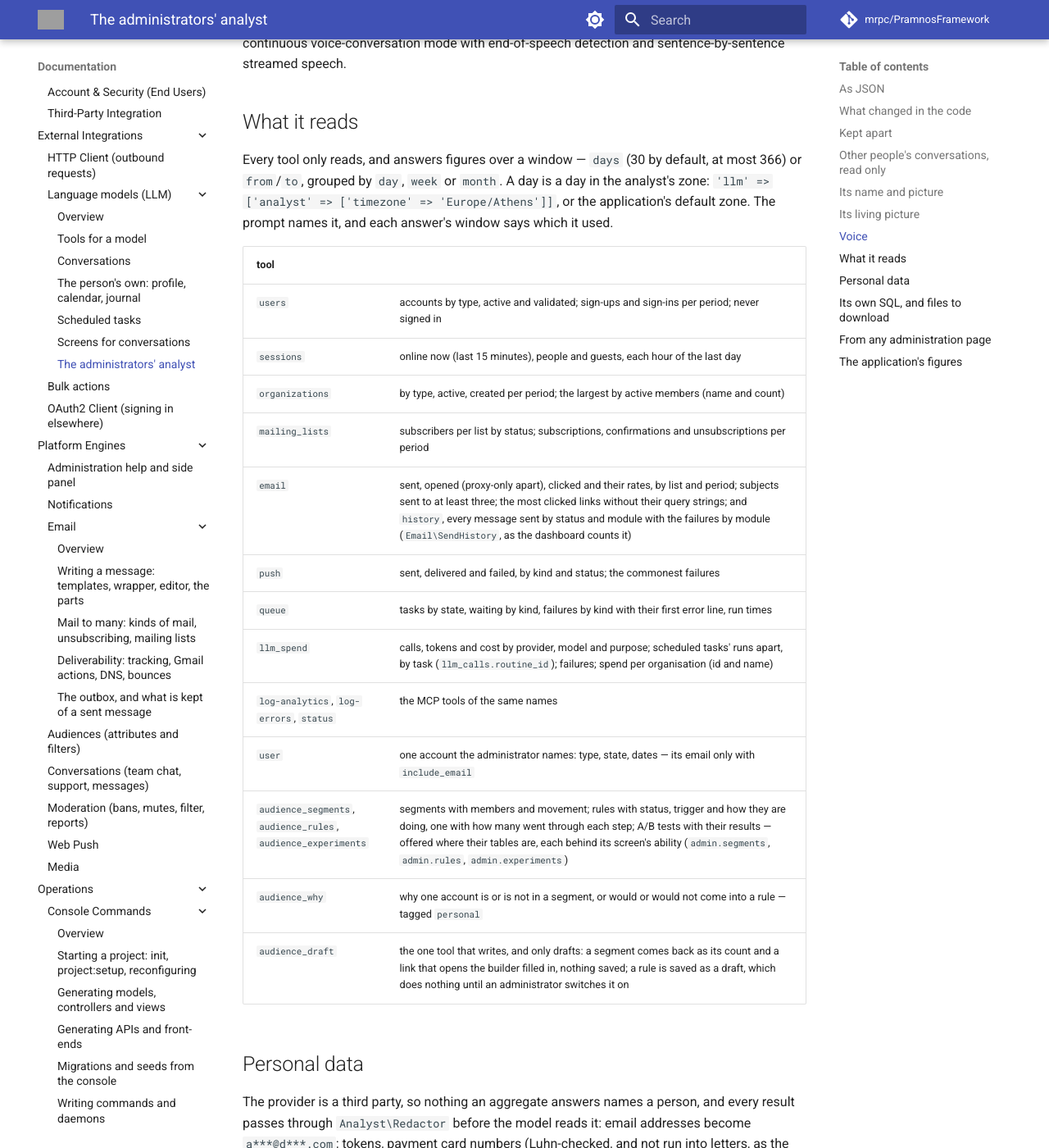
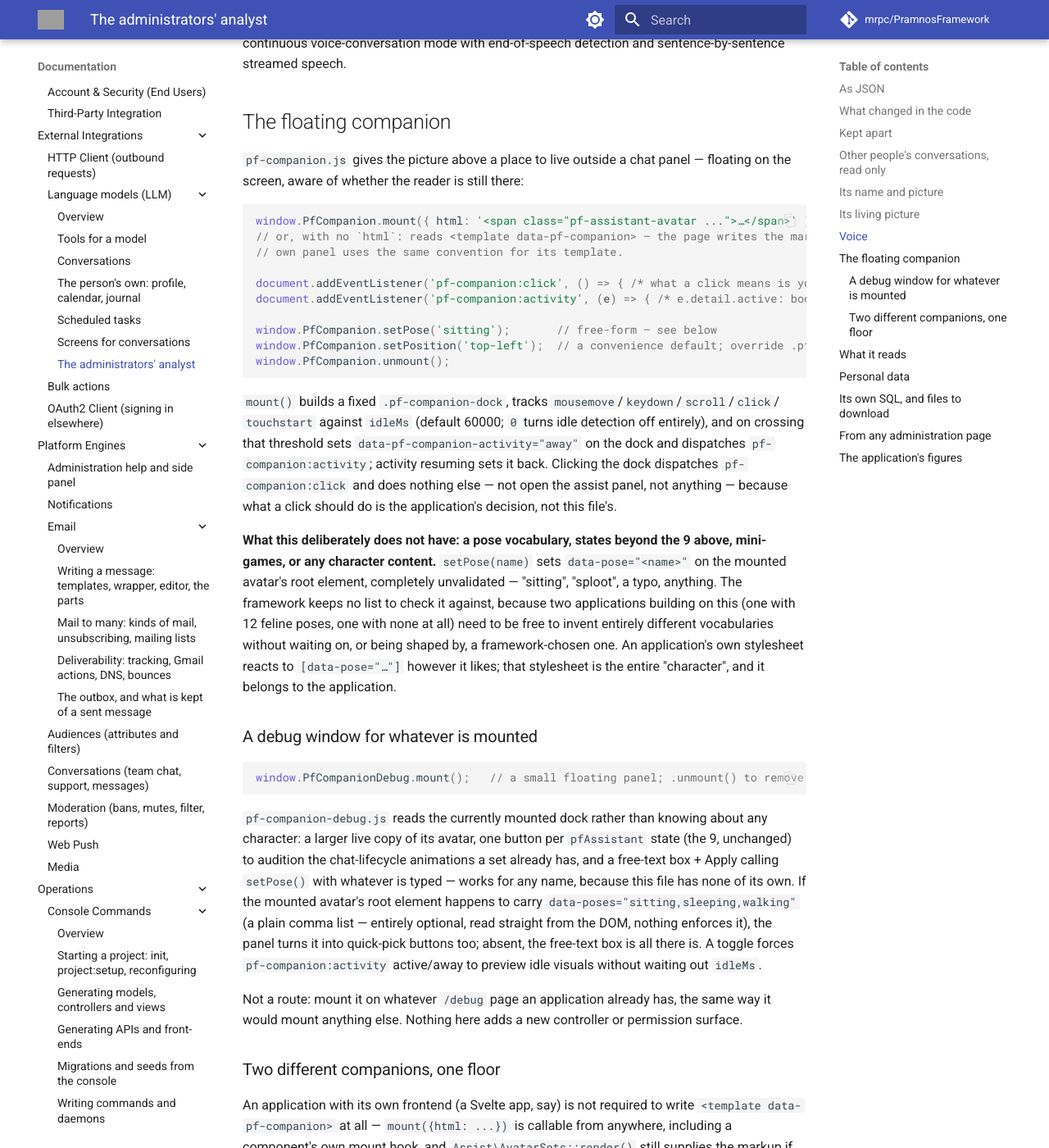
Before and after one commit to mrpc/PramnosFramework, an MkDocs documentation site: the page built from docs/Pramnos_LLM_Analyst_Guide.md, in a window 1280 px wide and 1400 px high, scrolled down 5768 px. Shown: the whole window at 82% size. Built offline with MkDocs 1.6.1 and Material for MkDocs 9.7.7, drawn with Linux system fonts in a browser that asks for light colours; comment, search, counter and statistics services are not loaded; some of the changed text lies outside the part shown; grey boxes are pictures that could not be loaded.

Commit message:
docs: the floating companion — infrastructure, deliberately not content
A new "## The floating companion" section in the Analyst Guide, right
after Voice: mount()/setPose()/setPosition()/unmount(), the two
events, the debug window, and an explicit paragraph on what the
framework does not provide and why — so a reader building a rich
companion on top of this knows it from the guide itself. Today's
changelog post gets its seventh entry.

````diff
--- a/docs/Pramnos_LLM_Analyst_Guide.md
+++ b/docs/Pramnos_LLM_Analyst_Guide.md
@@ -244,6 +244,67 @@ a provider setting (`browser`/`api`/`local`), with size limits, consent and call
 continuous voice-conversation mode with end-of-speech detection and sentence-by-sentence
 streamed speech.
 
+## The floating companion
+
+`pf-companion.js` gives the picture above a place to live outside a chat panel — floating on the
+screen, aware of whether the reader is still there:
+
+```js
+window.PfCompanion.mount({ html: '<span class="pf-assistant-avatar ...">…</span>' });
+// or, with no `html`: reads <template data-pf-companion> — the page writes the markup, pf-assist.js's
+// own panel uses the same convention for its template.
+
+document.addEventListener('pf-companion:click', () => { /* what a click means is yours to decide */ });
+document.addEventListener('pf-companion:activity', (e) => { /* e.detail.active: boolean */ });
+
+window.PfCompanion.setPose('sitting');       // free-form — see below
+window.PfCompanion.setPosition('top-left');  // a convenience default; override .pf-companion-dock for anything else
+window.PfCompanion.unmount();
+```
+
+`mount()` builds a fixed `.pf-companion-dock`, tracks `mousemove`/`keydown`/`scroll`/`click`/
+`touchstart` against `idleMs` (default 60000; `0` turns idle detection off entirely), and on
+crossing that threshold sets `data-pf-companion-activity="away"` on the dock and dispatches
+`pf-companion:activity`; activity resuming sets it back. Clicking the dock dispatches
+`pf-companion:click` and does nothing else — not open the assist panel, not anything — because
+what a click should do is the application's decision, not this file's.
+
+**What this deliberately does not have: a pose vocabulary, states beyond the 9 above, mini-games,
+or any character content.** `setPose(name)` sets `data-pose="<name>"` on the mounted avatar's
+root element, completely unvalidated — "sitting", "sploot", a typo, anything. The framework
+keeps no list to check it against, because two applications building on this (one with 12
+feline poses, one with none at all) need to be free to invent entirely different vocabularies
+without waiting on, or being shaped by, a framework-chosen one. An application's own stylesheet
+reacts to `[data-pose="…"]` however it likes; that stylesheet is the entire "character", and it
+belongs to the application.
+
+### A debug window for whatever is mounted
+
+```js
+window.PfCompanionDebug.mount();   // a small floating panel; .unmount() to remove it
+```
+
+`pf-companion-debug.js` reads the currently mounted dock rather than knowing about any character:
+a larger live copy of its avatar, one button per `pfAssistant` state (the 9, unchanged) to
+audition the chat-lifecycle animations a set already has, and a free-text box + Apply calling
+`setPose()` with whatever is typed — works for any name, because this file has none of its own.
+If the mounted avatar's root element happens to carry `data-poses="sitting,sleeping,walking"` (a
+plain comma list — entirely optional, read straight from the DOM, nothing enforces it), the panel
+turns it into quick-pick buttons too; absent, the free-text box is all there is. A toggle forces
+`pf-companion:activity` active/away to preview idle visuals without waiting out `idleMs`.
+
+Not a route: mount it on whatever `/debug` page an application already has, the same way it
+would mount anything else. Nothing here adds a new controller or permission surface.
+
+### Two different companions, one floor
+
+An application with its own frontend (a Svelte app, say) is not required to write
+`<template data-pf-companion>` at all — `mount({html: ...})` is callable from anywhere, including
+a component's own mount hook, and `Assist\AvatarSets::render()` still supplies the markup if the
+application wants it. An application that already has a different avatar mechanism of its own —
+a plain `<img>`, a hand-built face component — loses nothing by not adopting any of this; none of
+it is required to use `AvatarSets` or the chat page's own `pfAssistant.state()`.
+
 ## What it reads
 
 Every tool only reads, and answers figures over a window — `days` (30 by default, at most 366)
````
Also changed, not shown: docs/version-history/posts/2026-11-01.md (+22 -1 lines).
